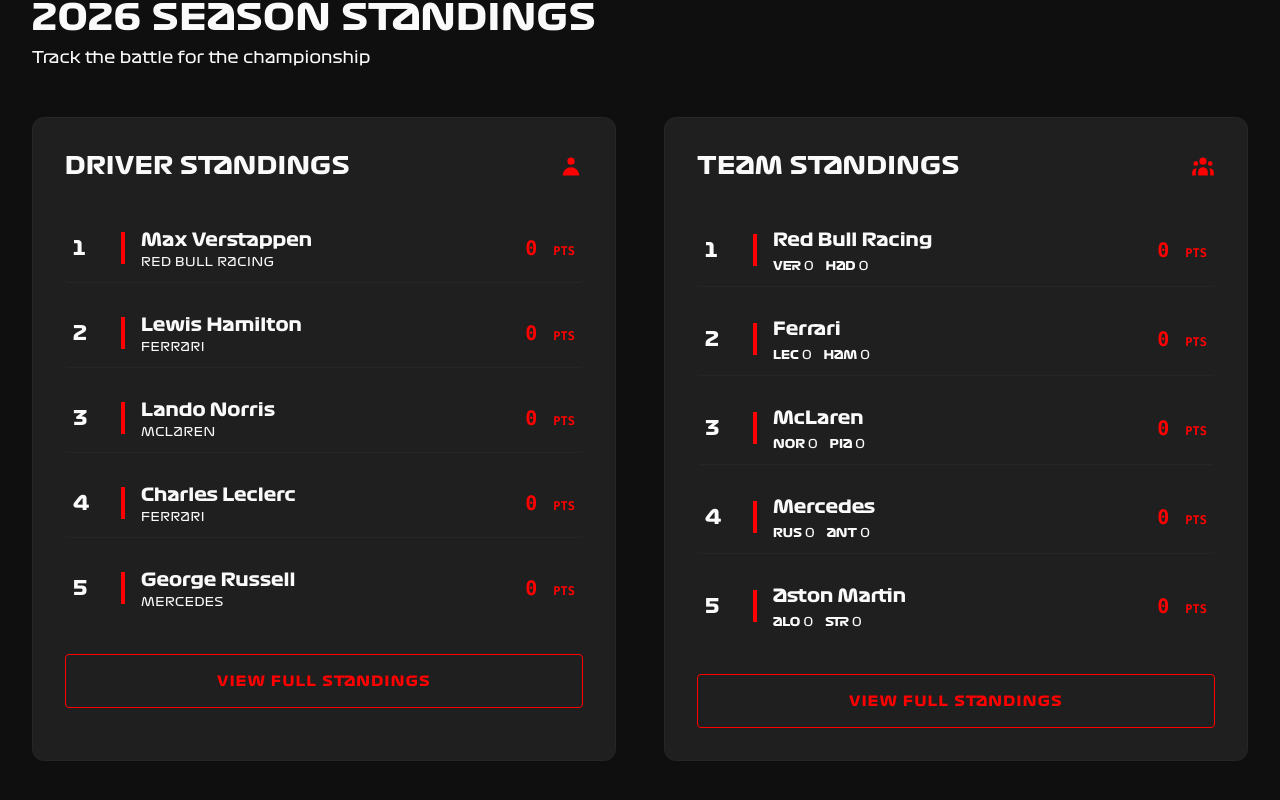
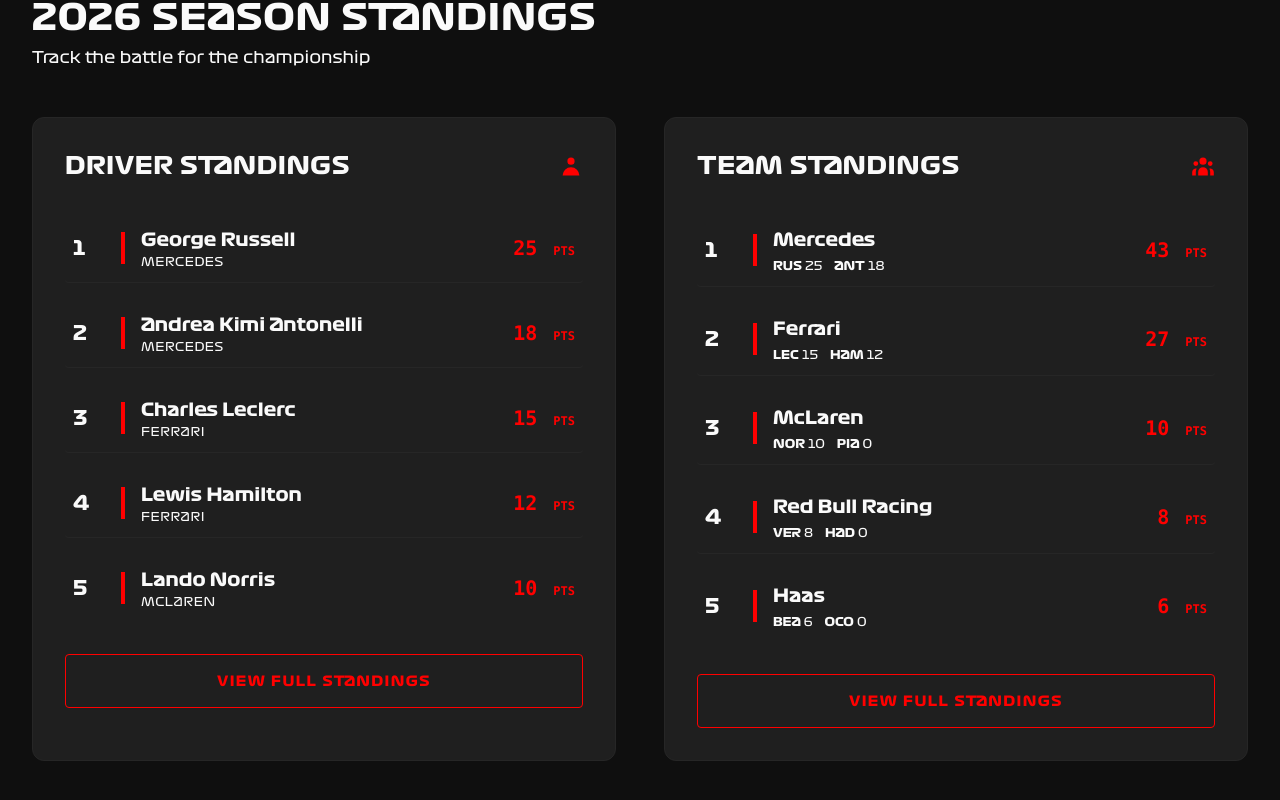
Before and after one commit to justdo-workit/SlipstreamsV2, a Next.js app: page / in a window 1280 px wide. Shown: the part 1954-2754 px from the top of the page. Built offline with nearby package versions, Linux system fonts and the light colour scheme; no server answers.

Commit message:
Updated Data's and Cover image uploaded

```diff
--- a/src/app/about/page.tsx
+++ b/src/app/about/page.tsx
@@ -1,5 +1,11 @@
 import { Navbar } from '@/components/layout/Navbar';
 import { Footer } from '@/components/layout/Footer';
+import { Metadata } from 'next';
+
+export const metadata: Metadata = {
+    title: 'About',
+    description: 'Learn more about Slipstreams and our mission.',
+};
 
 export default function AboutPage() {
     return (
--- a/src/app/contact/page.tsx
+++ b/src/app/contact/page.tsx
@@ -1,6 +1,12 @@
 import { Navbar } from '@/components/layout/Navbar';
 import { Footer } from '@/components/layout/Footer';
 import Link from 'next/link';
+import { Metadata } from 'next';
+
+export const metadata: Metadata = {
+    title: 'Contact',
+    description: 'Get in touch with the Slipstreams community.',
+};
 
 export default function ContactPage() {
     const DISCORD_LINK = "https://discord.gg/BwwumjNQT9";
--- a/src/app/disclaimer/page.tsx
+++ b/src/app/disclaimer/page.tsx
@@ -1,6 +1,12 @@
 import { Navbar } from '@/components/layout/Navbar';
 import { Footer } from '@/components/layout/Footer';
 import Link from 'next/link';
+import { Metadata } from 'next';
+
+export const metadata: Metadata = {
+    title: 'Disclaimer',
+    description: 'Disclaimer and legal notice for Slipstreams.',
+};
 
 export default function DisclaimerPage() {
     return (
--- a/src/app/layout.tsx
+++ b/src/app/layout.tsx
@@ -46,8 +46,11 @@
 });
 
 export const metadata: Metadata = {
-  title: "Slipstreams — F1 Shedules and standings",
-  description: "Watch Formula 1 races schedules and standings on Slipstreams.",
+  title: {
+    template: "%s | Slipstreams",
+    default: "Slipstreams — F1 Schedules and Standings",
+  },
+  description: "Watch Formula 1 race schedules and standings on Slipstreams.",
   icons: {
     icon: "/logo.png",
     apple: "/logo.png",
--- a/src/app/privacy/page.tsx
+++ b/src/app/privacy/page.tsx
@@ -1,6 +1,12 @@
 import { Navbar } from '@/components/layout/Navbar';
 import { Footer } from '@/components/layout/Footer';
 import Link from 'next/link';
+import { Metadata } from 'next';
+
+export const metadata: Metadata = {
+    title: 'Privacy Policy',
+    description: 'Privacy Policy for Slipstreams.',
+};
 
 export default function PrivacyPolicyPage() {
     return (
--- a/src/app/race/[slug]/page.tsx
+++ b/src/app/race/[slug]/page.tsx
@@ -7,8 +7,26 @@
 import { f1Calendar2026 } from '@/data/f1-calendar-2026';
 
 interface PageProps {
-    params: {
+    params: Promise<{
         slug: string;
+    }>;
+}
+
+export async function generateMetadata({ params }: PageProps) {
+    const { slug } = await params;
+    const race = f1Calendar2026.find(
+        (r) => r.country.toLowerCase().replace(/\s+/g, '-') === slug
+    );
+
+    if (!race) {
+        return {
+            title: 'Race Not Found',
+        };
+    }
+
+    return {
+        title: `${race.officialName} (${race.dateRange})`,
+        description: `Everything you need to know about the ${race.officialName}. Schedule, circuit info, and facts.`,
     };
 }
 
--- a/src/app/schedule/page.tsx
+++ b/src/app/schedule/page.tsx
@@ -2,6 +2,12 @@
 import { Footer } from '@/components/layout/Footer';
 import { RaceCard } from '@/components/racing/RaceCard';
 import { f1Calendar2026, getCompletedRaces, getUpcomingRaces, getCurrentRaceWeekend } from '@/data/f1-calendar-2026';
+import { Metadata } from 'next';
+
+export const metadata: Metadata = {
+    title: 'Race Schedule',
+    description: 'Complete 2026 Formula 1 World Championship calendar with all 24 Grand Prix races.',
+};
 
 export default function SchedulePage() {
     const currentRace = getCurrentRaceWeekend();
--- a/src/app/standings/page.tsx
+++ b/src/app/standings/page.tsx
@@ -2,6 +2,12 @@
 import { Footer } from '@/components/layout/Footer';
 import { StandingsTabs } from '@/components/standings/StandingsTabs';
 import { getDriverStandings, getConstructorStandings } from '@/lib/openf1';
+import { Metadata } from 'next';
+
+export const metadata: Metadata = {
+    title: 'Standings',
+    description: 'Track the battle for the championship with 2026 Season Standings.',
+};
 
 export default async function StandingsPage() {
     // Fetch dynamic standings
--- a/src/app/terms/page.tsx
+++ b/src/app/terms/page.tsx
@@ -1,6 +1,12 @@
 import { Navbar } from '@/components/layout/Navbar';
 import { Footer } from '@/components/layout/Footer';
 import Link from 'next/link';
+import { Metadata } from 'next';
+
+export const metadata: Metadata = {
+    title: 'Terms & Conditions',
+    description: 'Terms and Conditions for using Slipstreams.',
+};
 
 export default function TermsPage() {
     return (
--- a/src/app/watch/[slug]/page.tsx
+++ b/src/app/watch/[slug]/page.tsx
@@ -10,8 +10,26 @@
 import Link from 'next/link';
 
 interface PageProps {
-    params: {
+    params: Promise<{
         slug: string;
+    }>;
+}
+
+export async function generateMetadata({ params }: PageProps) {
+    const { slug } = await params;
+    const race = f1Calendar2026.find(
+        (r) => r.country.toLowerCase().replace(/\s+/g, '-') === slug
+    );
+
+    if (!race) {
+        return {
+            title: 'Stream Not Found',
+        };
+    }
+
+    return {
+        title: `Watch ${race.country} Grand Prix Live`,
+        description: `Watch the ${race.officialName} live stream, view polls, and get real-time updates.`,
     };
 }
 
--- a/src/data/f1-calendar-2026.ts
+++ b/src/data/f1-calendar-2026.ts
@@ -83,7 +83,7 @@
   {
     round: 2,
     country: 'China',
-    coverImage: 'https://i.pinimg.com/736x/a7/cf/79/a7cf79ed6c2537efc81a169a015de216.jpg',
+    coverImage: 'https://i.pinimg.com/1200x/a1/3a/88/a13a8866be9ff53da32def14b8d6bd67.jpg',
     gpImage: 'https://i.pinimg.com/1200x/61/c6/86/61c6865d2a0af6c10f9002c965dce81c.jpg',
     trackImage: 'https://media.formula1.com/image/upload/c_fit,h_704/q_auto/v1740000000/common/f1/2026/track/2026trackshanghaidetailed.webp',
     location: 'Shanghai',
@@ -144,6 +144,9 @@
     round: 4,
     country: 'Bahrain',
     location: 'Sakhir',
+    coverImage: 'https://i.pinimg.com/1200x/1c/db/86/1cdb86c3bd4c99807010a04ea361516a.jpg',
+    gpImage: 'https://i.pinimg.com/736x/80/e3/39/80e3391a6c8f1218eaea68daa1ed3343.jpg',
+    trackImage: 'https://media.formula1.com/image/upload/c_fit,h_704/q_auto/v1740000000/common/f1/2026/track/2026tracksakhirdetailed.webp',
     officialName: 'BAHRAIN GRAND PRIX',
     circuit: 'Bahrain International Circuit',
     dateRange: '10 - 12 APR',
@@ -171,6 +174,9 @@
     round: 5,
     country: 'Saudi Arabia',
     location: 'Jeddah',
+    coverImage: 'https://i.pinimg.com/1200x/f2/1b/26/f21b260a0635e9ec0b027e29e586445a.jpg',
+    gpImage: 'https://i.pinimg.com/1200x/f7/62/cb/f762cbff3813010357e95b7b4763d927.jpg',
+    trackImage: 'https://media.formula1.com/image/upload/c_fit,h_704/q_auto/v1740000000/common/f1/2026/track/2026trackjeddahdetailed.webp',
     officialName: 'SAUDI ARABIAN GRAND PRIX',
     circuit: 'Jeddah Corniche Circuit',
     dateRange: '17 - 19 APR',
@@ -198,6 +204,9 @@
     round: 6,
     country: 'United States',
     location: 'Miami',
+    coverImage: 'https://i.pinimg.com/1200x/c9/d3/c9/c9d3c9c08544b93c19ab82583b4c7781.jpg',
+    gpImage: 'https://i.pinimg.com/736x/7b/6d/d8/7b6dd89c26bb30bf62b683e044f6fb08.jpg',
+    trackImage: 'https://media.formula1.com/image/upload/c_fit,h_704/q_auto/v1740000000/common/f1/2026/track/2026trackmiamidetailed.webp',
     officialName: 'MIAMI GRAND PRIX',
     circuit: 'Miami International Autodrome',
     dateRange: '01 - 03 MAY',
@@ -225,6 +234,9 @@
     country: 'Canada',
     location: 'Montreal',
     officialName: 'CANADIAN GRAND PRIX',
+    coverImage: 'https://i.pinimg.com/736x/ee/15/83/ee158370fd872380238624a6274377f7.jpg',
+    gpImage: 'https://i.pinimg.com/control1/1200x/da/a1/20/daa1202fc1addc86118f1ef91ec1d98f.jpg',
+    trackImage: 'https://media.formula1.com/image/upload/c_fit,h_704/q_auto/v1740000000/common/f1/2026/track/2026trackmontrealdetailed.webp',
     circuit: 'Circuit Gilles Villeneuve',
     dateRange: '22 - 24 MAY',
     weekendStart: '2026-05-22T00:00:00-04:00',
@@ -252,6 +264,9 @@
     country: 'Monaco',
     location: 'Monte Carlo',
     officialName: 'MONACO GRAND PRIX',
+    coverImage: 'https://i.pinimg.com/1200x/6b/73/d1/6b73d1b1e1ac401c898edc524becf0ce.jpg',
+    gpImage: 'https://i.pinimg.com/736x/c9/19/22/c919229f18b3d2cc2d4828a8d163131f.jpg',
+    trackImage: 'https://media.formula1.com/image/upload/c_fit,h_704/q_auto/v1740000000/common/f1/2026/track/2026trackmontecarlodetailed.webp',
     circuit: 'Circuit de Monaco',
     dateRange: '05 - 07 JUN',
     weekendStart: '2026-06-05T00:00:00+02:00',
--- a/src/data/standings-2026.ts
+++ b/src/data/standings-2026.ts
@@ -16,106 +16,106 @@
 }
 
 export const fallbackDriverStandings: DriverStanding[] = [
-    { rank: 1, driver: 'Max Verstappen', code: 'VER', team: 'Red Bull Racing', points: 0, trend: 'same' },
-    { rank: 2, driver: 'Lewis Hamilton', code: 'HAM', team: 'Ferrari', points: 0, trend: 'same' },
-    { rank: 3, driver: 'Lando Norris', code: 'NOR', team: 'McLaren', points: 0, trend: 'same' },
-    { rank: 4, driver: 'Charles Leclerc', code: 'LEC', team: 'Ferrari', points: 0, trend: 'same' },
-    { rank: 5, driver: 'George Russell', code: 'RUS', team: 'Mercedes', points: 0, trend: 'same' },
-    { rank: 6, driver: 'Oscar Piastri', code: 'PIA', team: 'McLaren', points: 0, trend: 'same' },
-    { rank: 7, driver: 'Fernando Alonso', code: 'ALO', team: 'Aston Martin', points: 0, trend: 'same' },
-    { rank: 8, driver: 'Alex Albon', code: 'ALB', team: 'Williams', points: 0, trend: 'same' },
-    { rank: 9, driver: 'Carlos Sainz', code: 'SAI', team: 'Williams', points: 0, trend: 'same' },
-    { rank: 10, driver: 'Pierre Gasly', code: 'GAS', team: 'Alpine', points: 0, trend: 'same' },
-    { rank: 11, driver: 'Lance Stroll', code: 'STR', team: 'Aston Martin', points: 0, trend: 'same' },
-    { rank: 12, driver: 'Esteban Ocon', code: 'OCO', team: 'Haas', points: 0, trend: 'same' },
-    { rank: 13, driver: 'Nico Hulkenberg', code: 'HUL', team: 'Audi', points: 0, trend: 'same' },
-    { rank: 14, driver: 'Sergio Perez', code: 'PER', team: 'Cadillac', points: 0, trend: 'same' },
-    { rank: 15, driver: 'Valtteri Bottas', code: 'BOT', team: 'Cadillac', points: 0, trend: 'same' },
-    { rank: 16, driver: 'Liam Lawson', code: 'LAW', team: 'Racing Bulls', points: 0, trend: 'same' },
-    { rank: 17, driver: 'Isack Hadjar', code: 'HAD', team: 'Red Bull Racing', points: 0, trend: 'same' },
-    { rank: 18, driver: 'Gabriel Bortoleto', code: 'BOR', team: 'Audi', points: 0, trend: 'same' },
-    { rank: 19, driver: 'Andrea Kimi Antonelli', code: 'ANT', team: 'Mercedes', points: 0, trend: 'same' },
-    { rank: 20, driver: 'Oliver Bearman', code: 'BEA', team: 'Haas', points: 0, trend: 'same' },
-    { rank: 21, driver: 'Franco Colapinto', code: 'COL', team: 'Alpine', points: 0, trend: 'same' },
-    { rank: 22, driver: 'Arvid Lindblad', code: 'LIN', team: 'Racing Bulls', points: 0, trend: 'same' },
+    { rank: 1, driver: 'George Russell', code: 'RUS', team: 'Mercedes', points: 25, trend: 'up' },
+    { rank: 2, driver: 'Andrea Kimi Antonelli', code: 'ANT', team: 'Mercedes', points: 18, trend: 'up' },
+    { rank: 3, driver: 'Charles Leclerc', code: 'LEC', team: 'Ferrari', points: 15, trend: 'up' },
+    { rank: 4, driver: 'Lewis Hamilton', code: 'HAM', team: 'Ferrari', points: 12, trend: 'up' },
+    { rank: 5, driver: 'Lando Norris', code: 'NOR', team: 'McLaren', points: 10, trend: 'up' },
+    { rank: 6, driver: 'Max Verstappen', code: 'VER', team: 'Red Bull Racing', points: 8, trend: 'down' },
+    { rank: 7, driver: 'Oliver Bearman', code: 'BEA', team: 'Haas', points: 6, trend: 'up' },
+    { rank: 8, driver: 'Arvid Lindblad', code: 'LIN', team: 'Racing Bulls', points: 4, trend: 'up' },
+    { rank: 9, driver: 'Gabriel Bortoleto', code: 'BOR', team: 'Audi', points: 2, trend: 'up' },
+    { rank: 10, driver: 'Pierre Gasly', code: 'GAS', team: 'Alpine', points: 1, trend: 'up' },
+    { rank: 11, driver: 'Esteban Ocon', code: 'OCO', team: 'Haas', points: 0, trend: 'same' },
+    { rank: 12, driver: 'Alex Albon', code: 'ALB', team: 'Williams', points: 0, trend: 'same' },
+    { rank: 13, driver: 'Liam Lawson', code: 'LAW', team: 'Racing Bulls', points: 0, trend: 'same' },
+    { rank: 14, driver: 'Franco Colapinto', code: 'COL', team: 'Alpine', points: 0, trend: 'same' },
+    { rank: 15, driver: 'Carlos Sainz', code: 'SAI', team: 'Williams', points: 0, trend: 'same' },
+    { rank: 16, driver: 'Sergio Perez', code: 'PER', team: 'Cadillac', points: 0, trend: 'same' },
+    { rank: 17, driver: 'Lance Stroll', code: 'STR', team: 'Aston Martin', points: 0, trend: 'same' },
+    { rank: 18, driver: 'Fernando Alonso', code: 'ALO', team: 'Aston Martin', points: 0, trend: 'same' },
+    { rank: 19, driver: 'Valtteri Bottas', code: 'BOT', team: 'Cadillac', points: 0, trend: 'same' },
+    { rank: 20, driver: 'Isack Hadjar', code: 'HAD', team: 'Red Bull Racing', points: 0, trend: 'same' },
+    { rank: 21, driver: 'Oscar Piastri', code: 'PIA', team: 'McLaren', points: 0, trend: 'down' },
+    { rank: 22, driver: 'Nico Hulkenberg', code: 'HUL', team: 'Audi', points: 0, trend: 'down' },
 ];
 
 export const fallbackConstructorStandings: ConstructorStanding[] = [
     {
         rank: 1,
-        team: 'Red Bull Racing',
-        points: 0,
-        drivers: [{ code: 'VER', points: 0 }, { code: 'HAD', points: 0 }],
-        trend: 'same'
+        team: 'Mercedes',
+        points: 43,
+        drivers: [{ code: 'RUS', points: 25 }, { code: 'ANT', points: 18 }],
+        trend: 'up'
     },
     {
         rank: 2,
         team: 'Ferrari',
-        points: 0,
-        drivers: [{ code: 'LEC', points: 0 }, { code: 'HAM', points: 0 }],
-        trend: 'same'
+        points: 27,
+        drivers: [{ code: 'LEC', points: 15 }, { code: 'HAM', points: 12 }],
+        trend: 'up'
     },
     {
         rank: 3,
         team: 'McLaren',
-        points: 0,
-        drivers: [{ code: 'NOR', points: 0 }, { code: 'PIA', points: 0 }],
+        points: 10,
+        drivers: [{ code: 'NOR', points: 10 }, { code: 'PIA', points: 0 }],
+        trend: 'down'
+    },
+    {
+        rank: 4,
+        team: 'Red Bull Racing',
+        points: 8,
+        drivers: [{ code: 'VER', points: 8 }, { code: 'HAD', points: 0 }],
+        trend: 'down'
+    },
+    {
+        rank: 5,
+        team: 'Haas',
+        points: 6,
+        drivers: [{ code: 'BEA', points: 6 }, { code: 'OCO', points: 0 }],
+        trend: 'up'
+    },
+    {
+        rank: 6,
+        team: 'Racing Bulls',
+        points: 4,
+        drivers: [{ code: 'LIN', points: 4 }, { code: 'LAW', points: 0 }],
+        trend: 'up'
+    },
+    {
+        rank: 7,
+        team: 'Audi',
+        points: 2,
+        drivers: [{ code: 'BOR', points: 2 }, { code: 'HUL', points: 0 }],
+        trend: 'up'
+    },
+    {
+        rank: 8,
+        team: 'Alpine',
+        points: 1,
+        drivers: [{ code: 'GAS', points: 1 }, { code: 'COL', points: 0 }],
         trend: 'same'
     },
     {
-        rank: 4,
-        team: 'Mercedes',
-        points: 0,
-        drivers: [{ code: 'RUS', points: 0 }, { code: 'ANT', points: 0 }],
-        trend: 'same'
-    },
-    {
-        rank: 5,
-        team: 'Aston Martin',
-        points: 0,
-        drivers: [{ code: 'ALO', points: 0 }, { code: 'STR', points: 0 }],
-        trend: 'same'
-    },
-    {
-        rank: 6,
+        rank: 9,
         team: 'Williams',
         points: 0,
         drivers: [{ code: 'ALB', points: 0 }, { code: 'SAI', points: 0 }],
         trend: 'same'
     },
     {
-        rank: 7,
-        team: 'Alpine',
-        points: 0,
-        drivers: [{ code: 'GAS', points: 0 }, { code: 'COL', points: 0 }],
-        trend: 'same'
-    },
-    {
-        rank: 8,
-        team: 'Racing Bulls',
-        points: 0,
-        drivers: [{ code: 'LAW', points: 0 }, { code: 'LIN', points: 0 }],
-        trend: 'same'
-    },
-    {
-        rank: 9,
-        team: 'Haas', // Assuming Haas remains Haas
-        points: 0,
-        drivers: [{ code: 'OCO', points: 0 }, { code: 'BEA', points: 0 }],
-        trend: 'same'
-    },
-    {
         rank: 10,
-        team: 'Audi',
-        points: 0,
-        drivers: [{ code: 'HUL', points: 0 }, { code: 'BOR', points: 0 }],
-        trend: 'same'
-    },
-    {
-        rank: 11,
         team: 'Cadillac',
         points: 0,
         drivers: [{ code: 'PER', points: 0 }, { code: 'BOT', points: 0 }],
         trend: 'same'
     },
+    {
+        rank: 11,
+        team: 'Aston Martin',
+        points: 0,
+        drivers: [{ code: 'ALO', points: 0 }, { code: 'STR', points: 0 }],
+        trend: 'down'
+    },
 ];
```
